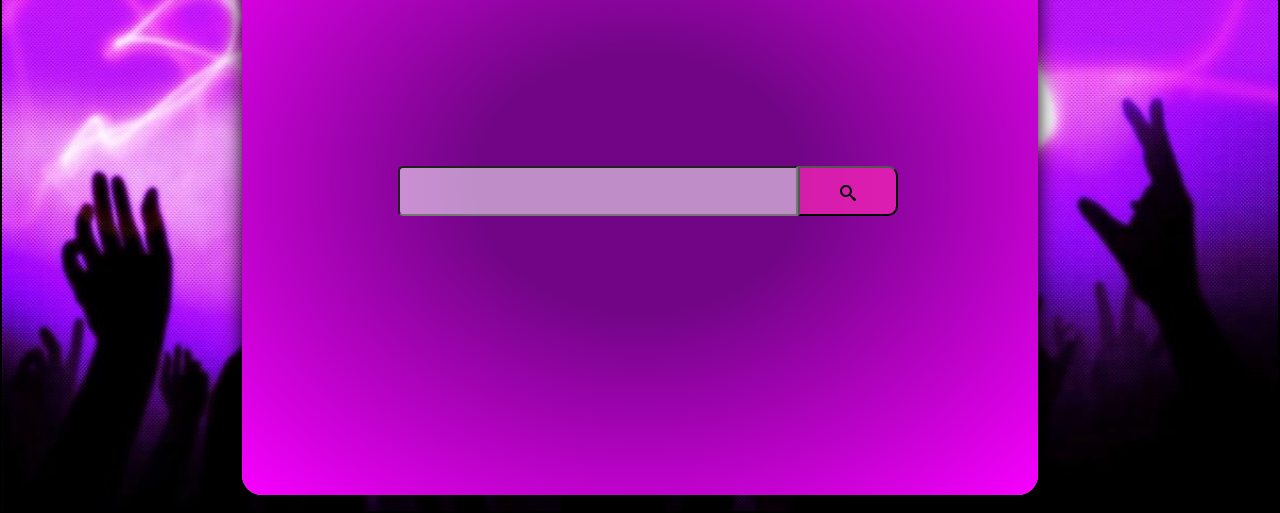
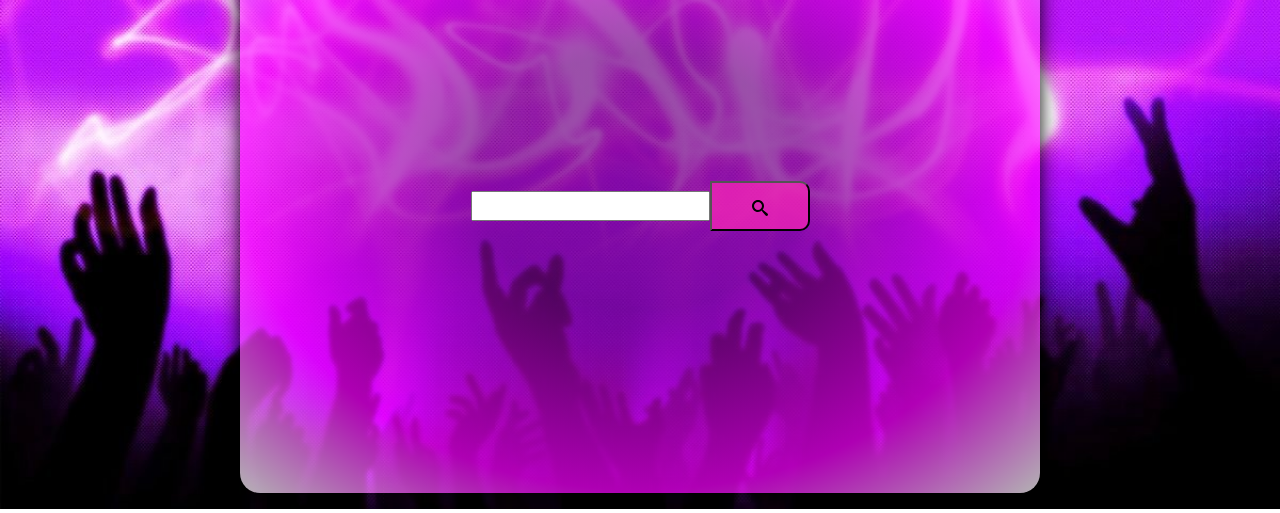
Before and after one commit to dwfakhre/Home-Party-Spotify-Controller, a React app in the folder front_end/: page /join in a window 1280 px wide. Shown: the part 291-804 px from the top of the page. Built offline with nearby package versions, Linux system fonts and the light colour scheme.

Commit message:
join works

```diff
--- a/front_end/package.json
+++ b/front_end/package.json
@@ -15,6 +15,7 @@
     "react-file-base64": "^1.0.3",
     "react-icons": "^4.4.0",
     "react-redux": "^7.2.6",
+    "react-router-dom": "^6.3.0",
     "react-scripts": "5.0.0",
     "redux": "^4.1.2",
     "redux-thunk": "^2.4.1",
--- /dev/null
+++ b/front_end/src/api/index.js
@@ -0,0 +1,5 @@
+import axios from "axios";
+
+const url = "192.168.137.1:5000/room";
+
+export const join_room = (roomcode) => { axios.post(`${url}/join-room`, {"code" : roomcode})}
--- a/front_end/src/components/App.js
+++ b/front_end/src/components/App.js
@@ -1,20 +1,26 @@
-import * as style from "react-bootstrap";
-import "bootstrap/dist/css/bootstrap.min.css";
+import { BrowserRouter as Router, Routes, Route } from "react-router-dom";
 import "./App.css";
+import "./Home/home.css";
 import Navbar from "./structure/navbar";
 import Home from "./Home/home";
-import Toprooms from "./TopRooms/toprooms";
-import Createroom from "./Creation/Createroom"
+import Joinroom from "./Joining/Join-room";
+import Createroom from "./Creation/Createroom";
+import Room from "./Room/Room";
 import React from "react";
-
 
 function App() {
   return (
-    <div className="app_container">
+    <Router>
       <Navbar />
-      <Home />
-
-    </div>
+      <div className="app__wrapper app_container home-container">
+        <Routes>
+          <Route path="/" element={<Home />} />
+          <Route path="/join" element={<Joinroom />} />
+          <Route path="/create" element={<Createroom />} />
+          <Route path="/room/:code" element={<Room />}/>
+        </Routes>
+      </div>
+    </Router>
   );
 }
 
--- a/front_end/src/components/Home/home.css
+++ b/front_end/src/components/Home/home.css
@@ -48,6 +48,10 @@
 
 }
 .home-button-join{
+        border: 0px;
+            width: 190px;
+            height: 60px;
+            font-size: x-large;
     background-color: rgba(245, 38, 183, 0.76);
     color:aliceblue;
     border-top-left-radius: 10px;
@@ -55,6 +59,10 @@
 
 }
 .home-create{
+        border: 0px;
+            width: 190px;
+            height: 60px;
+            font-size: x-large;
     background-color: rgba(137, 43, 226, 0.89);
     color: rgb(255, 255, 255);
     border-left: 2px;
--- a/front_end/src/components/Home/home.js
+++ b/front_end/src/components/Home/home.js
@@ -1,26 +1,26 @@
-import * as style from "react-bootstrap";
+
 import "bootstrap/dist/css/bootstrap.min.css";
 
-import Toprooms from "../TopRooms/toprooms";
-import Createroom from "../Creation/Createroom"
-import Joinroom from "../Joining/Join-room";
+
 import "./home.css"
 import "../App.css"
 import React from "react";
+import {Link} from "react-router-dom"
 
 
 
 function homePage() {
   return (
-    <div className="home-container app__wrapper section__padding">
-      <div className="home-items">
-        <h1 className="home-title">WELCOME PARTY LOVER</h1>
+    <div className=" section__padding home-items">
+      <h1 className="home-title">WELCOME PARTY LOVER</h1>
 
-        <div className="home-buttons">
+      <div className="home-buttons">
+        <Link to="/join">
           <button className="home-button-join">Join a Party</button>
+        </Link>
+        <Link to="/create">
           <button className="home-create">Create a Room</button>
-        </div>
-        <Joinroom />
+        </Link>
       </div>
     </div>
   );
--- a/front_end/src/components/Joining/Join-room.js
+++ b/front_end/src/components/Joining/Join-room.js
@@ -1,19 +1,55 @@
 import "./join.css";
-import {ImSearch} from "react-icons/im"
-import React from "react";
+import { ImSearch } from "react-icons/im";
+import React, { useState, useEffect } from "react";
+import { join_room } from "../../api/index";
+import { useNavigate } from "react-router-dom";
 
 const Joinroom = () => {
+  const [roomCode, setroomCode] = useState("");
+
+  const clear = () => {
+    setroomCode("");
+  };
+
+  let navigate = useNavigate();
+
+  const HandleJoinSubmit = async (e) => {
+    e.preventDefault();
+
+    fetch(`http://192.168.137.1:5000/room/join-room`, {
+      method: "POST",
+      body: JSON.stringify({ code: roomCode }),
+      headers: { "Content-Type": "application/json" },
+    }).then((res) => res.json()).then(navigate(`/room/${roomCode}`));
+    clear();
+  };
+
   return (
-    <div className="home-join">
-
-      <h1>Join an existing room</h1>
-      <form className="join-form">
-        <label className="join-form-label">
-
-          <input type="text" name="name" className="join-form-input" />
-        </label>
-        <button type="submit" className="join-submit" ><ImSearch/></button>
-      </form>
+    <div className="section__padding">
+      <div className="home-items">
+        <h1 className="home-title">Join an existing room</h1>
+        <form
+          autoComplete="off"
+          noValidate
+          className="join-form"
+          onSubmit={HandleJoinSubmit}
+        >
+          <lable className="join-form-label">
+            <input
+              type="text"
+              name="code"
+              value={roomCode}
+              onChange={(e) => {
+                setroomCode(e.target.value)
+              }}
+            />
+          </lable>
+          <button type="submit" className="join-submit">
+            <ImSearch />
+          </button>
+        </form>
+        <p></p>
+      </div>
     </div>
   );
 };
--- a/front_end/src/components/Joining/join.css
+++ b/front_end/src/components/Joining/join.css
@@ -1,21 +1,5 @@
-.home-join{
-    position: absolute;
-    top: 0;
-    bottom: 0;
-    left: 0;
-    right: 0;
-    display: flex;
-    z-index: 5;
-    background: radial-gradient(rgba(113, 5, 134, 1) 10%, rgba(113, 5, 134, 1) 29%, rgba(248, 0, 255, 1) 100%);
-    align-items: center;
-    align-content: center;
-    justify-content: center;
-    justify-items: center;
-    border-radius: 20px;
-    flex-direction: column;
 
-}
-.home-join h1{
+h1{
     text-transform: uppercase;
     position: absolute;
     top: 2rem;
@@ -25,7 +9,10 @@
 }
 .join-form{
     border: 0px;
+    position: absolute;
+    top: 50%;
 }
+
 
 .join-form-input{
 
--- /dev/null
+++ b/front_end/src/components/Room/Room.js
@@ -0,0 +1,8 @@
+import React from "react";
+import { useParams } from "react-router-dom";
+const Room = () => {
+  const { code } = useParams();
+    return <h1>Welcome to this Room { code }</h1>;
+};
+
+export default Room;
--- a/front_end/src/components/structure/navbar.css
+++ b/front_end/src/components/structure/navbar.css
@@ -12,6 +12,7 @@
     z-index: 5;
 
 }
+
 .navbar-items {
     flex: 1;
     display: flex;
@@ -47,6 +48,7 @@
     height: 30px;
     margin: 1rem;
     align-self: center;
+    cursor: pointer;
 }
 
 .navbar-buttons{
--- a/front_end/src/index.js
+++ b/front_end/src/index.js
@@ -1,5 +1,6 @@
 import React from 'react';
 import ReactDOM from 'react-dom';
+
 import './index.css';
 import App from './components/App';
 
```
Also changed, not shown: front_end/src/components/Room/Room.css (added), 1 other file.
